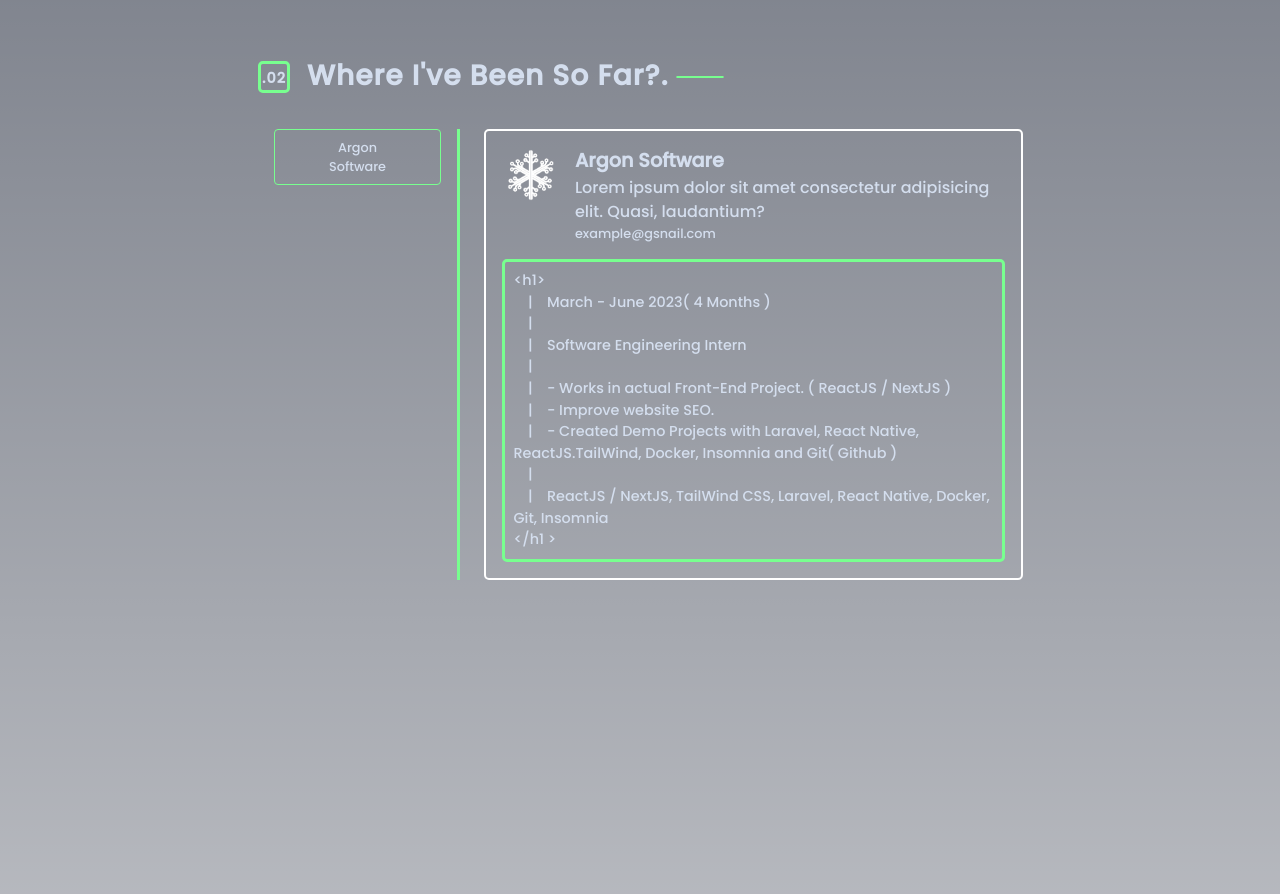
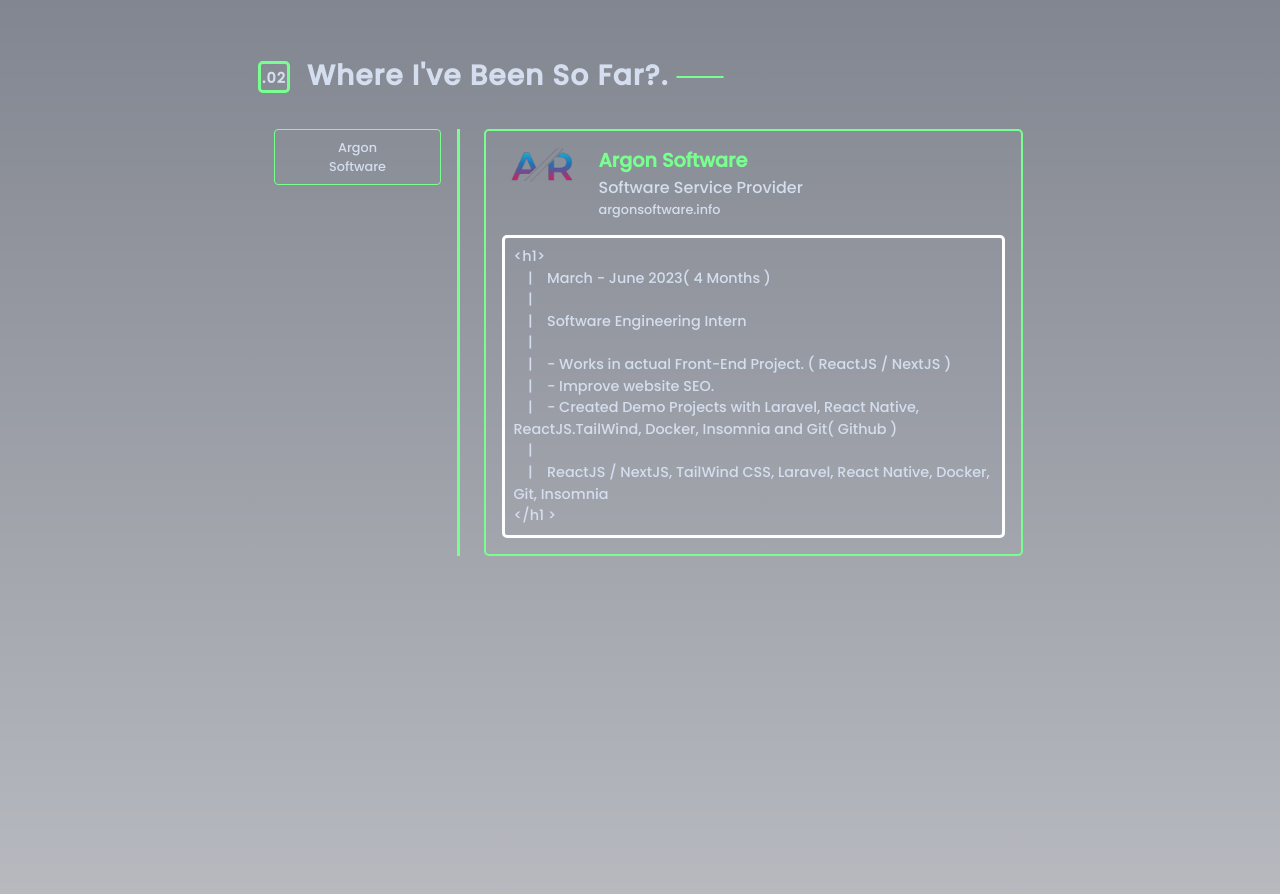
Before and after one commit to zyx-0314/portfolio, a Next.js app: page / in a window 1280 px wide. Shown: the part 1940-2834 px from the top of the page. Built offline with nearby package versions, Linux system fonts and the light colour scheme.

Commit message:
Update Experience

```diff
--- a/app/page/experience/index.tsx
+++ b/app/page/experience/index.tsx
@@ -20,9 +20,9 @@
 
   const companyListData: ExperienceData[] = [ {
     name: 'Argon Software',
-    logo: '/static/images/nyebe_white_cutout.png',
-    description: 'Lorem ipsum dolor sit amet consectetur adipisicing elit. Quasi, laudantium?',
-    email: 'example@gsnail.com',
+    logo: '/static/companies/Argon_Software.png',
+    description: 'Software Service Provider',
+    email: 'argonsoftware.info',
     content: [
       "March - June 2023( 4 Months )", "",
       "Software Engineering Intern", "",
@@ -71,7 +71,7 @@
           <StyledShowCard>
             <StyledShowCardHeader>
               <StyledShowCardLogo>
-                <Image src={ companyListData[ selected ].logo } width={ 150 } height={ 0 } alt='' />
+                <Image src={ companyListData[ selected ].logo } width={ 150 } height={ 0 } alt={ companyListData[ selected ].name } />
               </StyledShowCardLogo>
               <ShowCardHeaderContent>
                 <h1>{ companyListData[ selected ].name }</h1>
--- a/app/page/experience/style.ts
+++ b/app/page/experience/style.ts
@@ -28,13 +28,13 @@
 	flex-direction: column;
 	gap: 1rem;
 	padding: 1rem;
-	border: 2px solid ${colors.white};
+	border: 2px solid ${colors.primary};
 	border-radius: 5px;
 	transition: all ease-in-out 0.15s;
 
 	&:hover {
 		transform: translate(-6px, -6px);
-		box-shadow: 6px 6px ${colors.white};
+		box-shadow: 6px 6px ${colors.primary};
 	}
 `;
 
@@ -50,6 +50,7 @@
 
 export const ShowCardHeaderContent = styled.div`
 	h1 {
+		color: ${colors.primary};
 		font-size: 1.2rem;
 		font-weight: 700;
 	}
@@ -64,7 +65,7 @@
 `;
 
 export const ShowCardContent = styled.div`
-	border: 3px solid ${colors.primary};
+	border: 3px solid ${colors.white};
 	width: 100%;
 	border-radius: 5px;
 	padding: 0.5rem;
```
Also changed, not shown: public/static/companies/Argon_Software.png (added).
